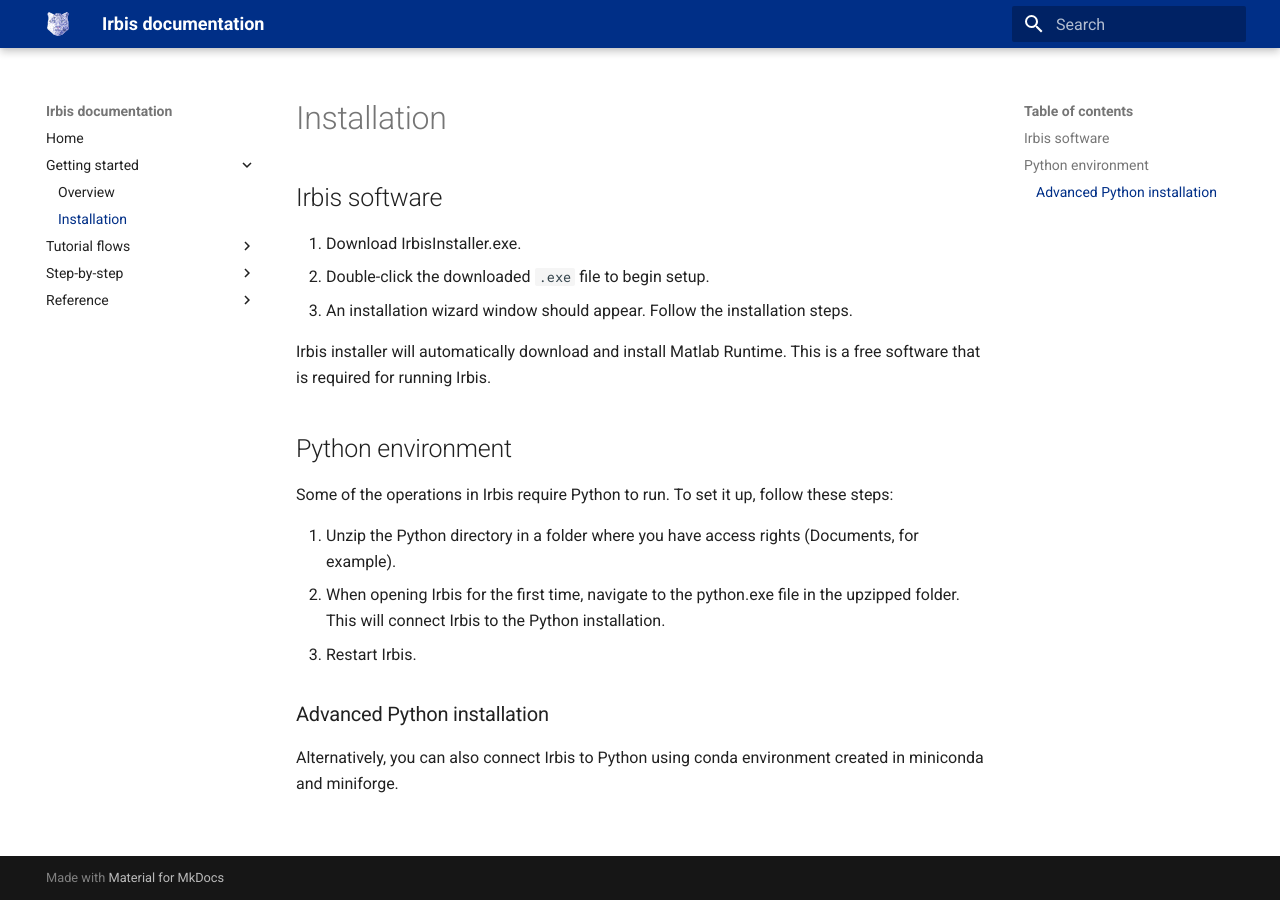
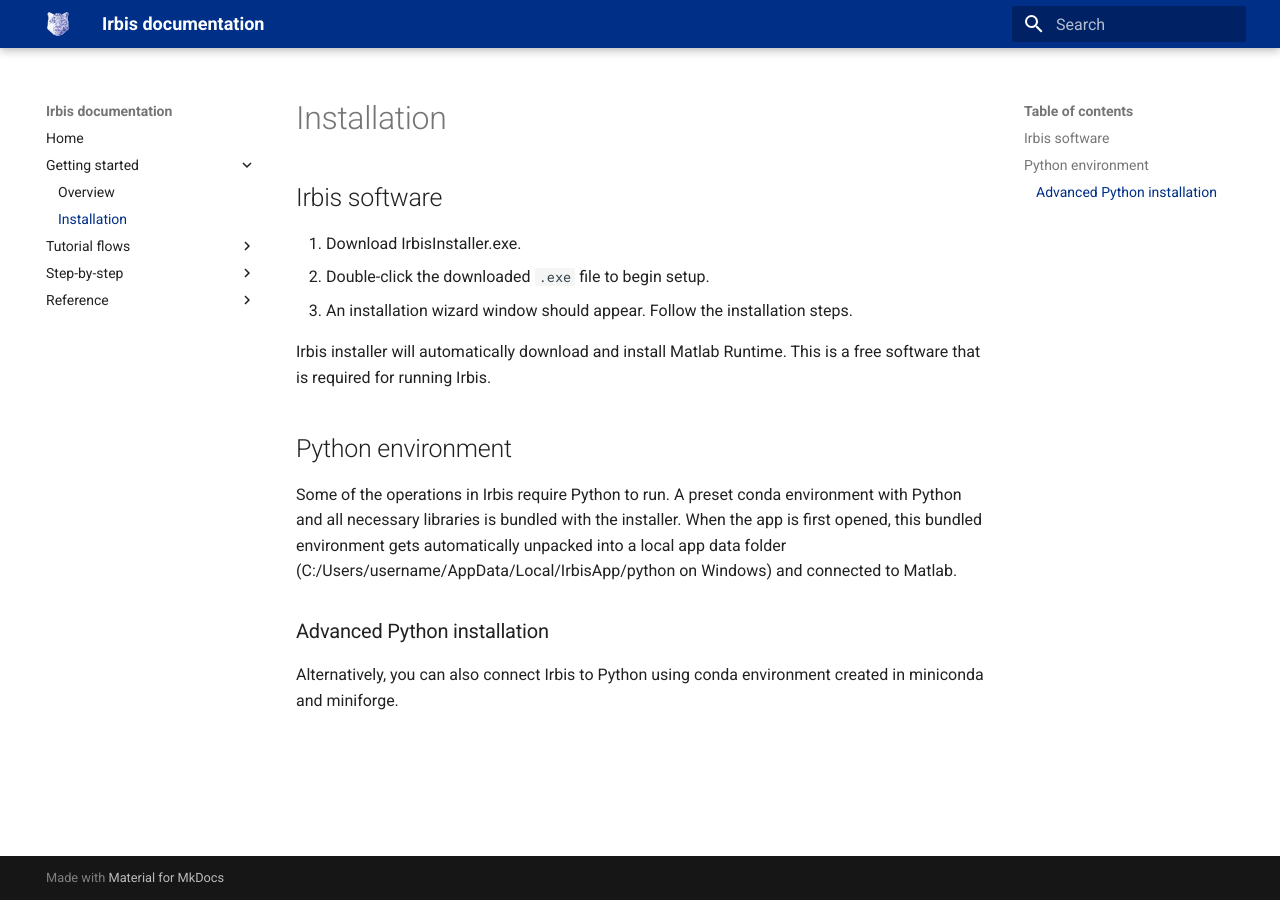
Before and after one commit to microscopy-IEM/Irbis, an MkDocs documentation site: the page built from docs/getting-started/installation.md, in a window 1280 px wide. Built offline with MkDocs 1.6.1 and Material for MkDocs 9.7.7, drawn with Linux system fonts in a browser that asks for light colours.

```diff
--- a/docs/getting-started/installation.md
+++ b/docs/getting-started/installation.md
@@ -7,13 +7,10 @@
 
 Irbis installer will automatically download and install Matlab Runtime. This is a free software that is required for running Irbis.
 
-
 ## Python environment
-Some of the operations in Irbis require Python to run. To set it up, follow these steps:
-
-1. Unzip the Python directory in a folder where you have access rights (Documents, for example).
-2. When opening Irbis for the first time, navigate to the python.exe file in the upzipped folder. This will connect Irbis to the Python installation.
-3. Restart Irbis.
+Some of the operations in Irbis require Python to run.
+A preset conda environment with Python and all necessary libraries is bundled with the installer.
+When the app is first opened, this bundled environment gets automatically unpacked into a local app data folder (C:/Users/username/AppData/Local/IrbisApp/python on Windows) and connected to Matlab.
 
 ### Advanced Python installation
 Alternatively, you can also connect Irbis to Python using conda environment created in miniconda and miniforge.
```
Also changed, not shown: 1 other file.
